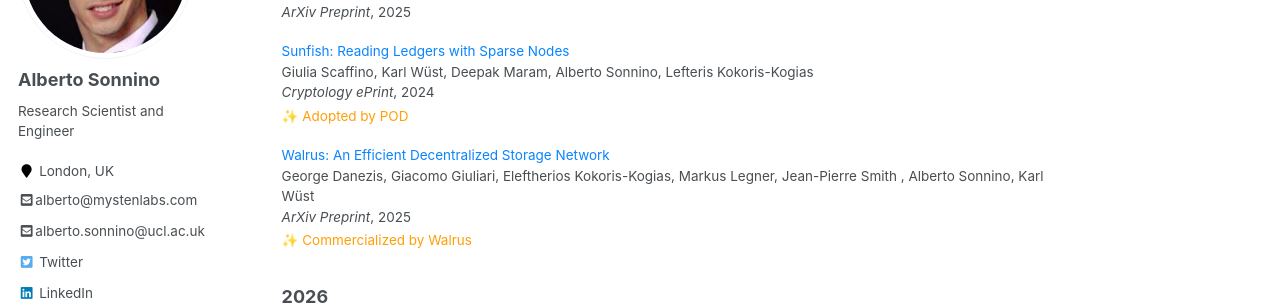
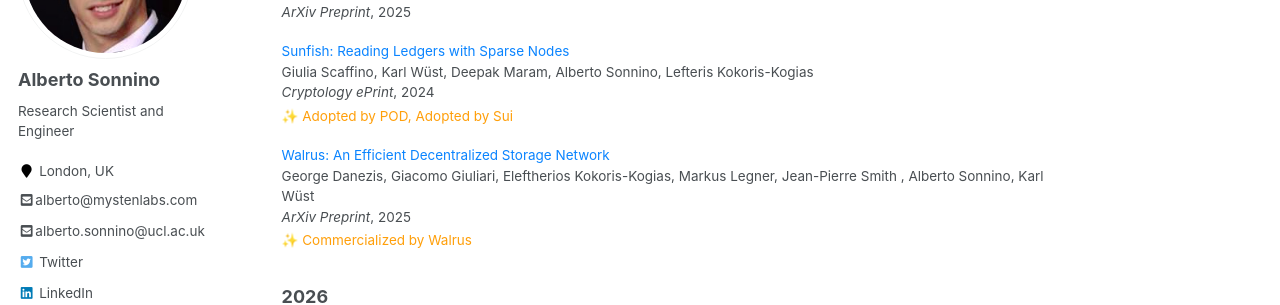
Before and after one commit to asonnino/asonnino.github.io, a Jekyll site: the page built from _pages/publications.md, in a window 1280 px wide and 900 px high, scrolled down 335 px. Shown: the part 152-457 px from the top of the window. Built offline with Jekyll 4.4.1, drawn with Linux system fonts in a browser that asks for light colours.

Commit message:
feat: update adption list

```diff
--- a/_data/papers.json
+++ b/_data/papers.json
@@ -504,7 +504,7 @@
     "authors": "Giulia Scaffino, Karl Wüst, Deepak Maram, Alberto Sonnino, Lefteris Kokoris-Kogias",
     "venue": "Cryptology ePrint",
     "date": 2024,
-    "adoptions": ["Adopted by POD"],
+    "adoptions": ["Adopted by POD, Adopted by Sui"],
     "filename": "sunfish.pdf"
   },
   {
```
